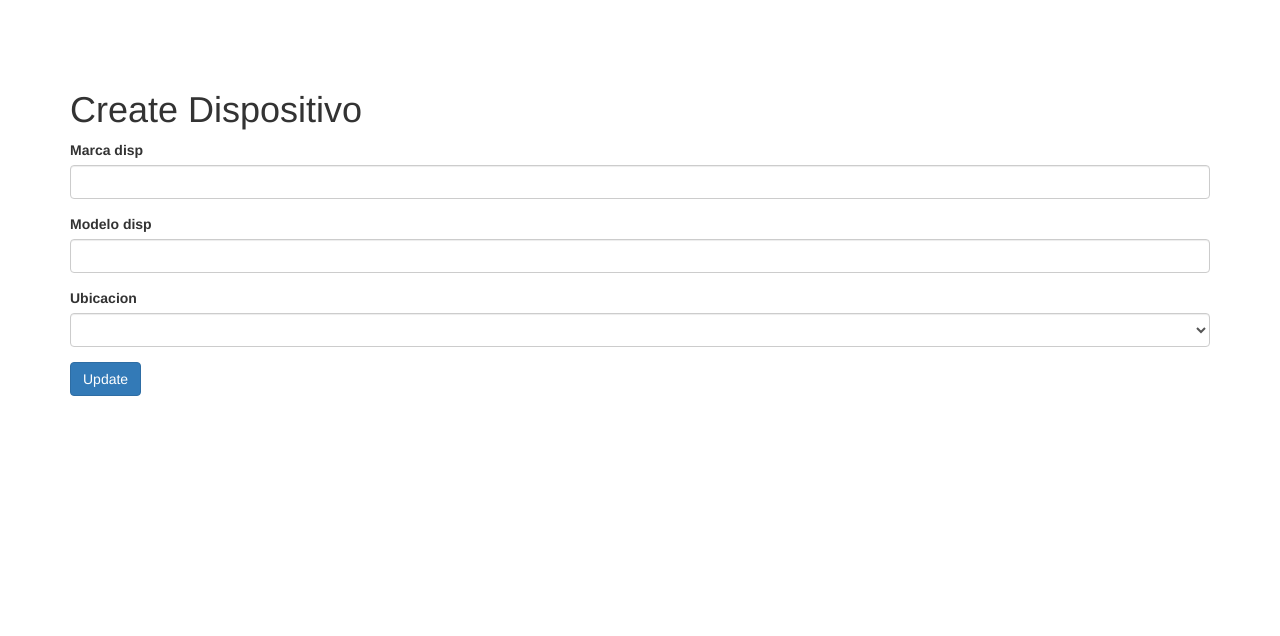
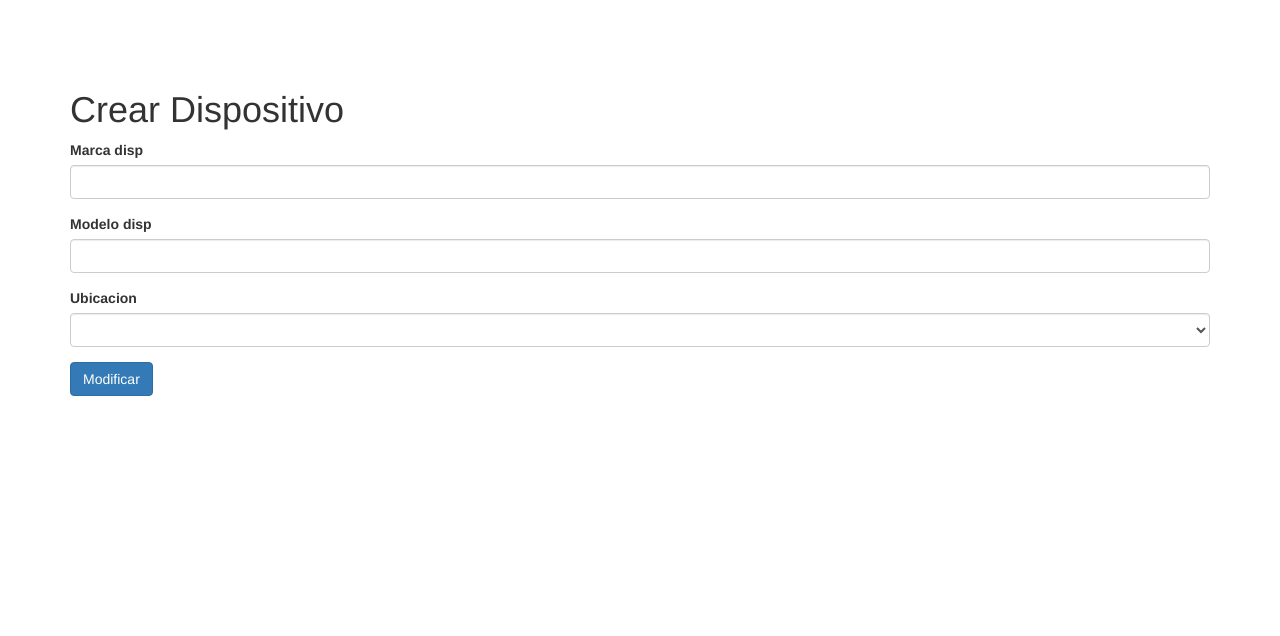
Before and after one commit to aaronFdez/repaso, a Yii app: template views/dispositivos/create.php in a window 1280 px wide. Shown: the top 636 px of the page. Run offline with PHP 8.4 and a stand-in for Yii, Linux system fonts and the light colour scheme; the template is opened without the code that fills it, so the values that code supplies are empty; form fields are guessed from the names that the template uses; some libraries are stand-ins or nearby versions.

Commit message:
poner botones en español

```diff
--- a/config/web.php
+++ b/config/web.php
@@ -6,6 +6,7 @@ $config = [
     'id' => 'basic',
     'basePath' => dirname(__DIR__),
     'bootstrap' => ['log'],
+    'timeZone' => 'Europe/Madrid',
     'components' => [
         'request' => [
             // !!! insert a secret key in the following (if it is empty) - this is required by cookie validation
--- a/views/dispositivos/_form.php
+++ b/views/dispositivos/_form.php
@@ -16,7 +16,7 @@ use yii\widgets\ActiveForm;
         <?= $form->field($model, 'ubicacion_id')->dropDownList($ubicaciones) ?>
 
         <div class="form-group">
-            <?= Html::submitButton($model->isNewRecord ? 'Create' : 'Update', ['class' => $model->isNewRecord ? 'btn btn-success' : 'btn btn-primary']) ?>
+            <?= Html::submitButton($model->isNewRecord ? 'Crear' : 'Modificar', ['class' => $model->isNewRecord ? 'btn btn-success' : 'btn btn-primary']) ?>
         </div>
     <?php ActiveForm::end(); ?>
 
--- a/views/dispositivos/create.php
+++ b/views/dispositivos/create.php
@@ -6,7 +6,7 @@ use yii\helpers\Html;
 /* @var $this yii\web\View */
 /* @var $model app\models\Dispositivo */
 
-$this->title = 'Create Dispositivo';
+$this->title = 'Crear Dispositivo';
 $this->params['breadcrumbs'][] = ['label' => 'Dispositivos', 'url' => ['index']];
 $this->params['breadcrumbs'][] = $this->title;
 ?>
```
